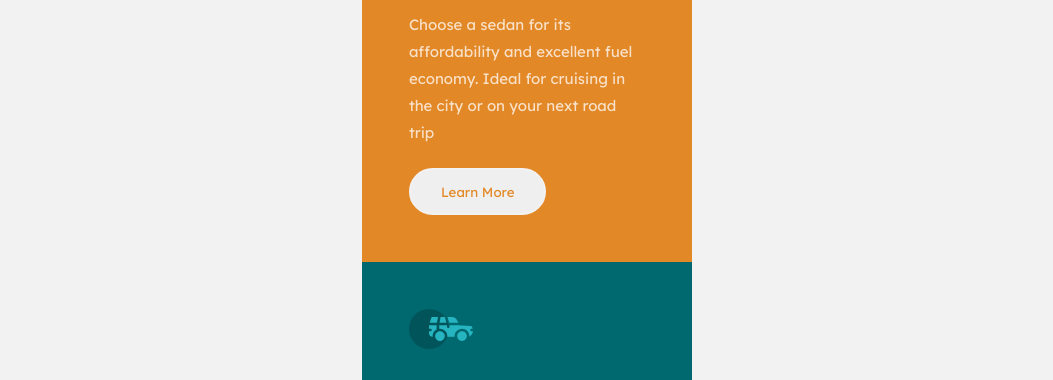
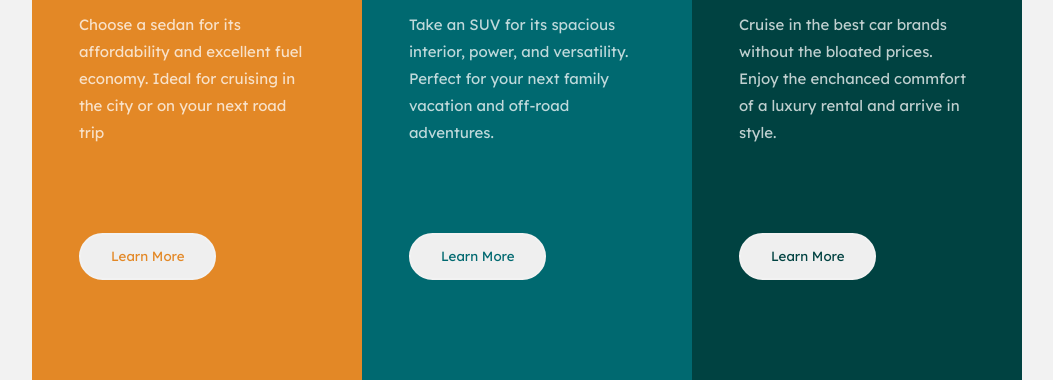
Before and after one commit to cloviswrodrigues/3_column_preview_card_component, a plain HTML site: page frontend/index.html in a window 1280 px wide. Shown: the part 254-634 px from the top of the page, without its empty margins (113-1166 px from the left). Drawn offline with Linux system fonts and the light colour scheme.

Commit message:
design desktop done

```diff
--- a/frontend/styles/styles.css
+++ b/frontend/styles/styles.css
@@ -42,6 +42,11 @@ html {
     width: 100%;
     height: 50px;
     background-repeat: no-repeat;
+}
+
+.card content {
+    display: flex;
+    flex-direction: column;
 }
 
 .card .content h1 {
@@ -121,3 +126,29 @@ html {
     background-color: var(--very_dark_cyan);
     color: var(--very_light_gray);
 }
+
+@media screen and (min-width: 1000px) {
+    .container {
+        height: 100vh;
+        flex-direction: row;
+    }
+
+    .card button {
+        margin-top: 5.8rem;
+    }
+
+    .information {
+        width: 100%;
+        height: 100%;
+    }
+
+    .sedans {
+        border-top-right-radius: 0;
+        border-bottom-left-radius: 10px;
+    }
+
+    .luxury {
+        border-bottom-left-radius: 0;
+        border-top-right-radius: 10px;
+    }
+}
```
Also changed, not shown: frontend/assets/design_desktop.png (added), frontend/assets/design_mobile.png (added).
